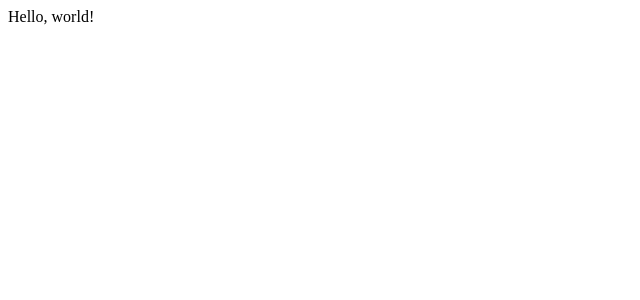
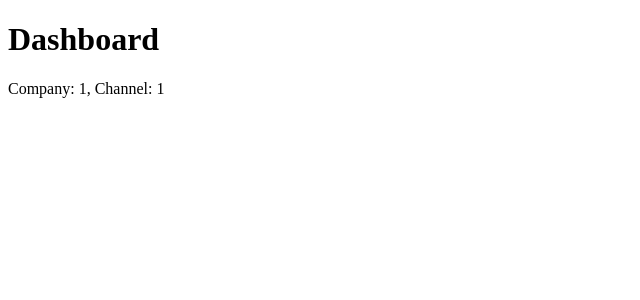
Before and after one commit to MKralt/startupz, a Vue app: page /1/1/dashboard in a window 1280 px wide. Shown: the top 300 px of the page, without its empty margins (0-640 px from the left). Built offline with nearby package versions, Linux system fonts and the light colour scheme.

Commit message:
Implement routes

```diff
--- a/src/App.vue
+++ b/src/App.vue
@@ -1,7 +1,5 @@
 <template>
-	<div>
-		Hello, world!
-	</div>
+	<router-view></router-view>
 </template>
 
 <script>
--- a/src/router.js
+++ b/src/router.js
@@ -6,5 +6,14 @@ Vue.use(Router)
 export default new Router({
 	mode: 'history',
 	base: process.env.BASE_URL,
-	routes: []
+	routes: [
+		{
+			path: '/:company/:channel/dashboard',
+			component: () => import('./views/Dashboard.vue')
+		},
+		{
+			path: '/:company/:channel/customize',
+			component: () => import('./views/Customize.vue')
+		}
+	]
 })
--- a/src/views/Customize.vue
+++ b/src/views/Customize.vue
@@ -0,0 +1,21 @@
+<template>
+	<div>
+		<h1>
+		Customize
+		</h1>
+		<span>
+			{{ `Company: ${company}, Channel: ${channel}` }}
+		</span>
+	</div>
+</template>
+
+<script>
+export default {
+	data() {
+		return {
+			company: this.$route.params.company,
+			channel: this.$route.params.channel
+		}
+	}
+}
+</script>
--- a/src/views/Dashboard.vue
+++ b/src/views/Dashboard.vue
@@ -0,0 +1,21 @@
+<template>
+	<div>
+		<h1>
+		Dashboard
+		</h1>
+		<span>
+			{{ `Company: ${company}, Channel: ${channel}` }}
+		</span>
+	</div>
+</template>
+
+<script>
+export default {
+	data() {
+		return {
+			company: this.$route.params.company,
+			channel: this.$route.params.channel
+		}
+	}
+}
+</script>
```
